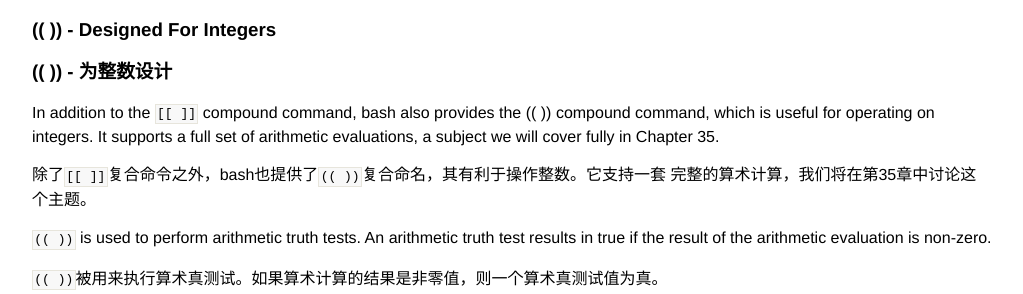
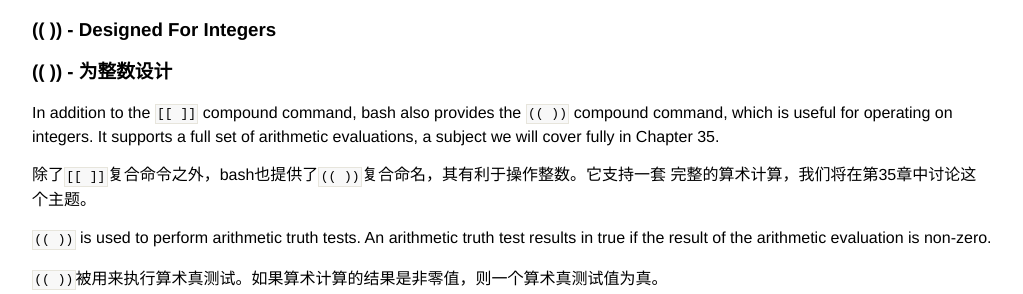
Before and after one commit to billie66/TLCL, a Jekyll site: the page built from book/if.md, in a window 1280 px wide and 900 px high, scrolled down 14005 px. Shown: the part 156-450 px from the top of the window, without its empty margins (128-1151 px from the left). Built offline with Jekyll 4.4.1, drawn with Linux system fonts in a browser that asks for light colours; Markdown is read by kramdown in place of the engine named in the settings.

Commit message:
really done if.md

```diff
--- a/book/if.md
+++ b/book/if.md
@@ -641,7 +641,7 @@ The following expressions are used with integers:
 <th class="title">Is True If...</th>
 </tr>
 <tr>
-<td valign="top" width="25%">integer1 -eq integer2 </td>
+<td valign="top" width="50%">integer1 -eq integer2 </td>
 <td valign="top">integer1 is equal to integer2.</td>
 </tr>
 <tr>
@@ -675,7 +675,7 @@ The following expressions are used with integers:
 <th class="title">如果为真...</th>
 </tr>
 <tr>
-<td valign="top" width="25%">integer1 -eq integer2 </td>
+<td valign="top" width="50%">integer1 -eq integer2 </td>
 <td valign="top">integer1等于integer2.</td>
 </tr>
 <tr>
@@ -813,11 +813,11 @@ This makes `[[ ]]` useful for evaluating file and path names.
 
 这就使`[[ ]]`有助于计算文件和路径名。
 
-### (( )) - Designed For Integers
+### ((&nbsp;)) - Designed For Integers
 
-### (( )) - 为整数设计
+### ((&nbsp;)) - 为整数设计
 
-In addition to the `[[ ]]` compound command, bash also provides the (( ))
+In addition to the `[[ ]]` compound command, bash also provides the `(( ))`
 compound command, which is useful for operating on integers. It supports a full set of
 arithmetic evaluations, a subject we will cover fully in Chapter 35.
 
@@ -894,9 +894,9 @@ represent these operations :
 <table class="multi" cellpadding="10" border="1" width="100%">
 <caption class="cap">Table 28-4: Logical Operators</caption>
 <tr>
-<th class="title">Operation</th>
+<th class="title" width="33%">Operation</th>
 <th class="title">test</th>
-<th class="title">[[ ]] and (( ))</th>
+<th class="title">[[&nbsp;]] and ((&nbsp;))</th>
 </tr>
 <tr>
 <td valign="top">AND</td>
```
